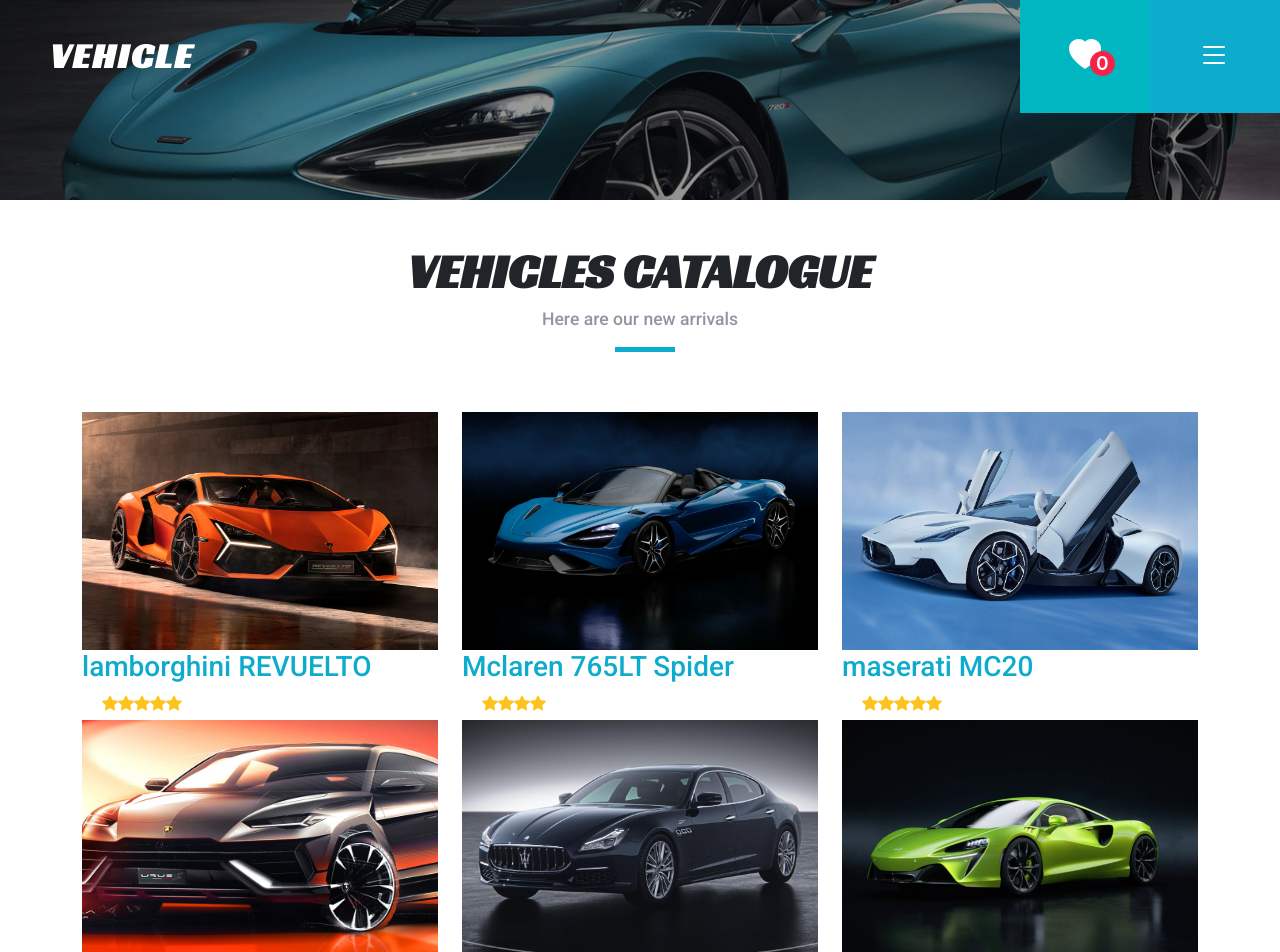
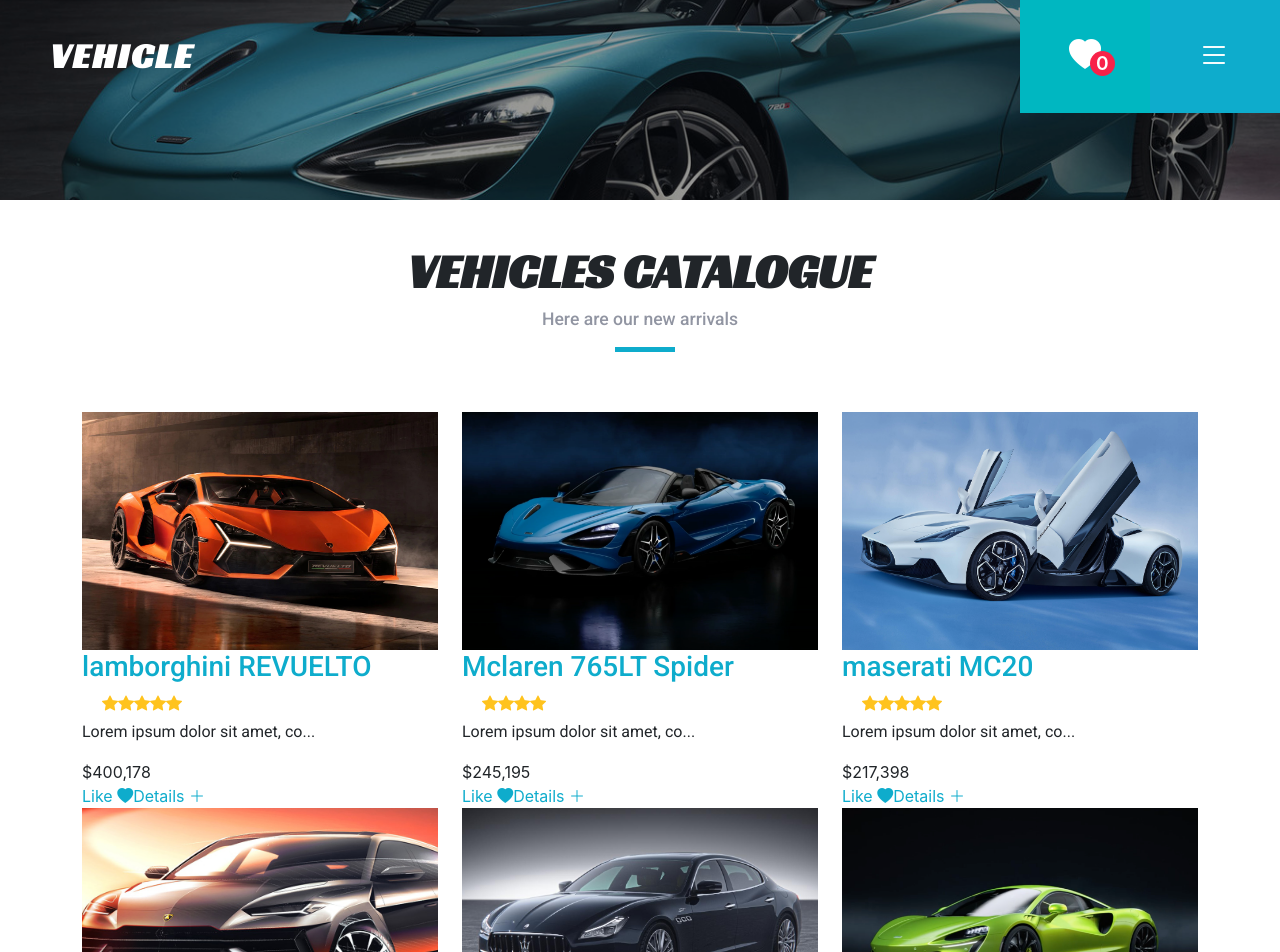
Before and after one commit to AnastasiiaYurchenko/sports-cars, a React (Create React App) app: page /sports-cars/vehicles in a window 1280 px wide. Shown: the top 952 px of the page. Built offline with nearby package versions, Linux system fonts and the light colour scheme.

Commit message:
add description, price, buttons to VehicleCard

```diff
--- a/src/components/VehicleCard.jsx
+++ b/src/components/VehicleCard.jsx
@@ -14,6 +14,16 @@
           <Link to={`/vehicles/${car._id}`} >{car.title}</Link>
         </h3>
         <VehicleRating rating={car.rating} />
+        <p>{car.description.substring(0, 30)}...</p>
+        <span className="price">
+          ${car.price && car.price.toLocaleString('en-US')}
+        </span>
+        <div className="buttons">
+          <Link>
+            Like <i className="bi bi-heart-fill"></i></Link>
+          <Link to={`/vehicles/${car._id}`} className='details'>
+          Details <i className="bi bi-plus-lg"></i></Link>
+        </div>
       </div>
     </div>
   )
```
